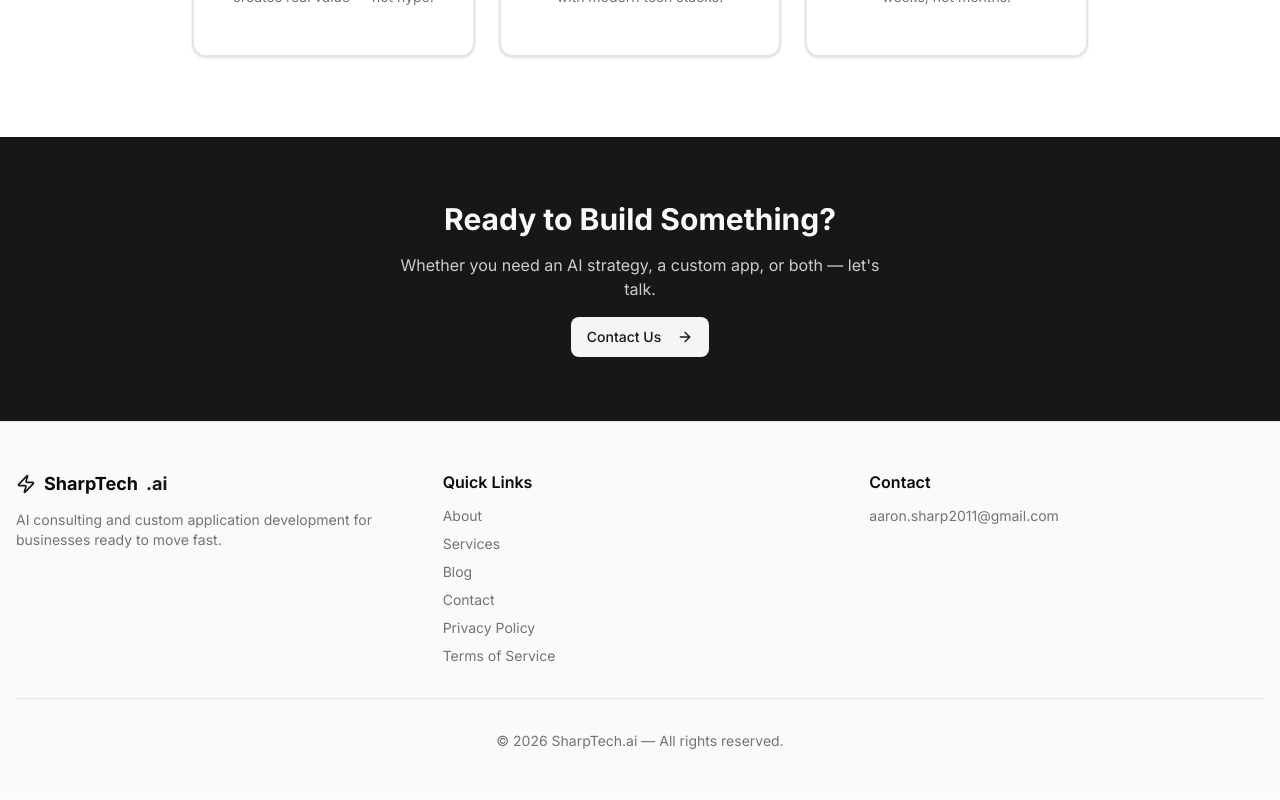
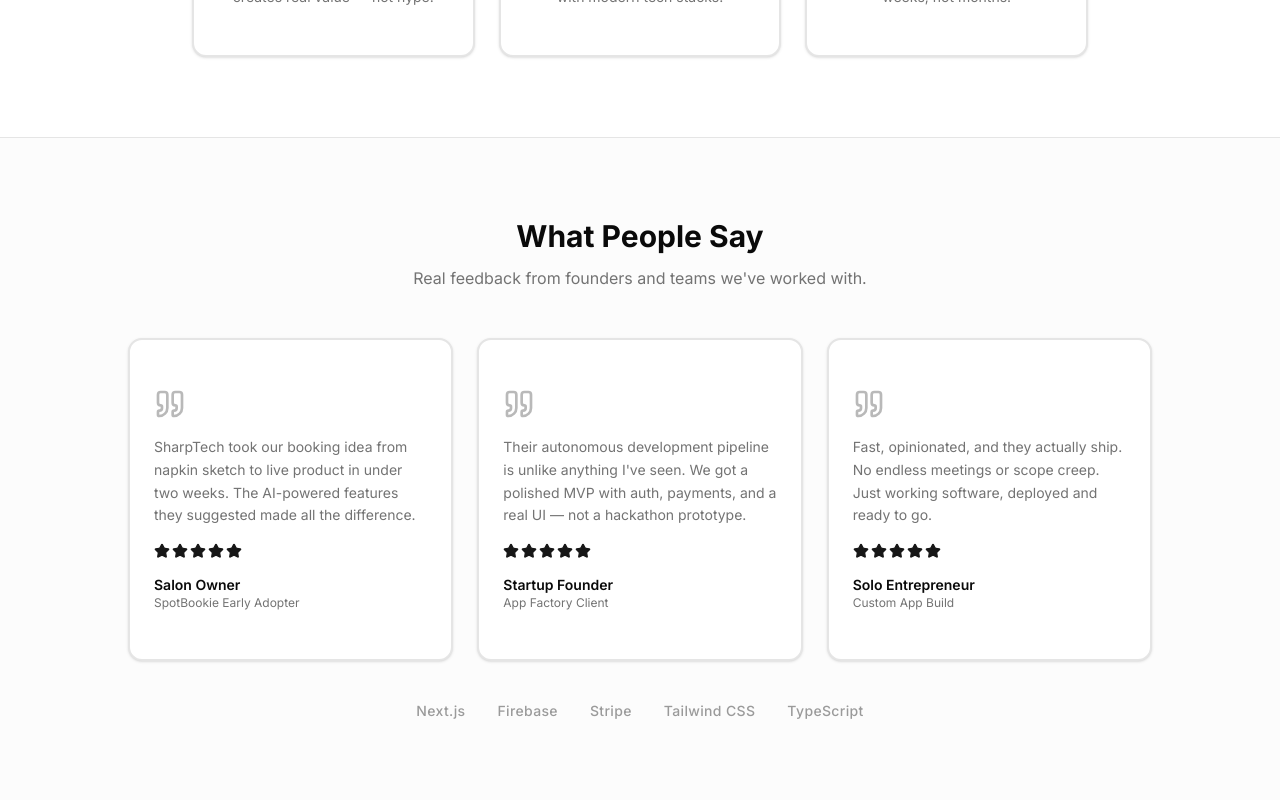
Before and after one commit to asharptechsolutions/sharptech-website, a Next.js app: page /sharptech-website/ in a window 1280 px wide. Shown: the part 1220-2020 px from the top of the page. Built offline with nearby package versions, Linux system fonts and the light colour scheme.

Commit message:
Add testimonials/social proof section to homepage

```diff
--- a/src/app/page.tsx
+++ b/src/app/page.tsx
@@ -1,7 +1,7 @@
 import Link from "next/link";
 import { Button } from "@/components/ui/button";
 import { Card, CardContent } from "@/components/ui/card";
-import { Brain, Code, Rocket, ArrowRight, Sparkles, Cpu, BarChart3 } from "lucide-react";
+import { Brain, Code, Rocket, ArrowRight, Sparkles, Cpu, BarChart3, Quote, Star } from "lucide-react";
 
 const highlights = [
   { icon: Brain, title: "AI Strategy", desc: "We help you identify where AI creates real value — not hype." },
@@ -87,6 +87,61 @@ export default function Home() {
         </div>
       </section>
 
+      {/* Testimonials / Social Proof */}
+      <section className="bg-muted/30 border-y">
+        <div className="container mx-auto px-4 py-20">
+          <div className="text-center mb-12">
+            <h2 className="text-3xl font-bold mb-3">What People Say</h2>
+            <p className="text-muted-foreground max-w-xl mx-auto">
+              Real feedback from founders and teams we&apos;ve worked with.
+            </p>
+          </div>
+          <div className="grid md:grid-cols-3 gap-6 max-w-5xl mx-auto">
+            {[
+              {
+                quote: "SharpTech took our booking idea from napkin sketch to live product in under two weeks. The AI-powered features they suggested made all the difference.",
+                name: "Salon Owner",
+                role: "SpotBookie Early Adopter",
+                stars: 5,
+              },
+              {
+                quote: "Their autonomous development pipeline is unlike anything I've seen. We got a polished MVP with auth, payments, and a real UI — not a hackathon prototype.",
+                name: "Startup Founder",
+                role: "App Factory Client",
+                stars: 5,
+              },
+              {
+                quote: "Fast, opinionated, and they actually ship. No endless meetings or scope creep. Just working software, deployed and ready to go.",
+                name: "Solo Entrepreneur",
+                role: "Custom App Build",
+                stars: 5,
+              },
+            ].map((t) => (
+              <Card key={t.name} className="border-2 hover:border-primary/50 transition-colors">
+                <CardContent className="pt-6 pb-6 space-y-4">
+                  <Quote className="h-8 w-8 text-primary/30" />
+                  <p className="text-sm text-muted-foreground leading-relaxed">{t.quote}</p>
+                  <div className="flex gap-0.5">
+                    {Array.from({ length: t.stars }).map((_, i) => (
+                      <Star key={i} className="h-4 w-4 fill-primary text-primary" />
+                    ))}
+                  </div>
+                  <div>
+                    <div className="font-semibold text-sm">{t.name}</div>
+                    <div className="text-xs text-muted-foreground">{t.role}</div>
+                  </div>
+                </CardContent>
+              </Card>
+            ))}
+          </div>
+          <div className="flex justify-center mt-10 gap-8 opacity-40">
+            {["Next.js", "Firebase", "Stripe", "Tailwind CSS", "TypeScript"].map((tech) => (
+              <span key={tech} className="text-sm font-medium tracking-wide">{tech}</span>
+            ))}
+          </div>
+        </div>
+      </section>
+
       {/* CTA */}
       <section className="bg-primary text-primary-foreground">
         <div className="container mx-auto px-4 py-16 text-center space-y-4">
```
